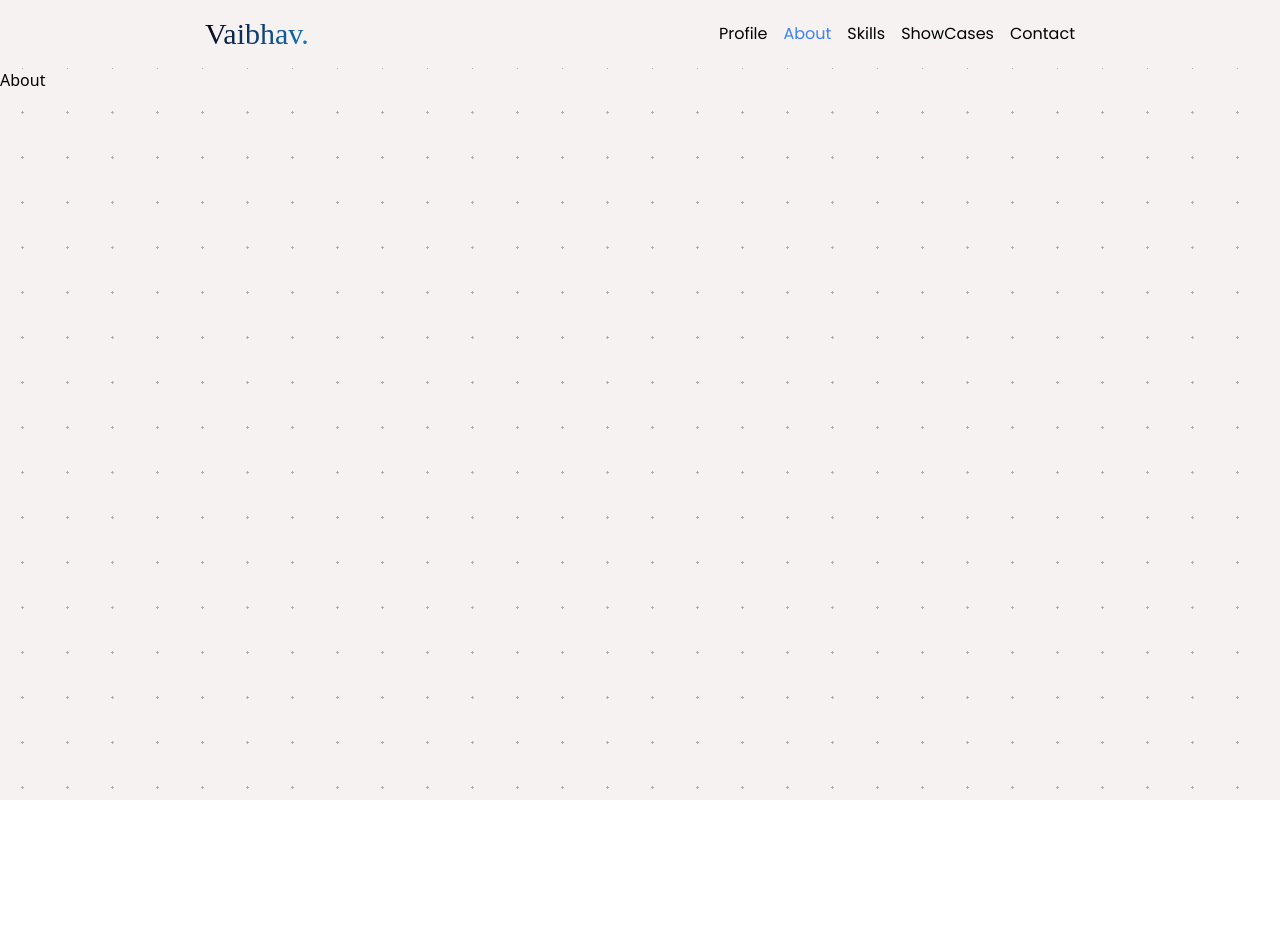
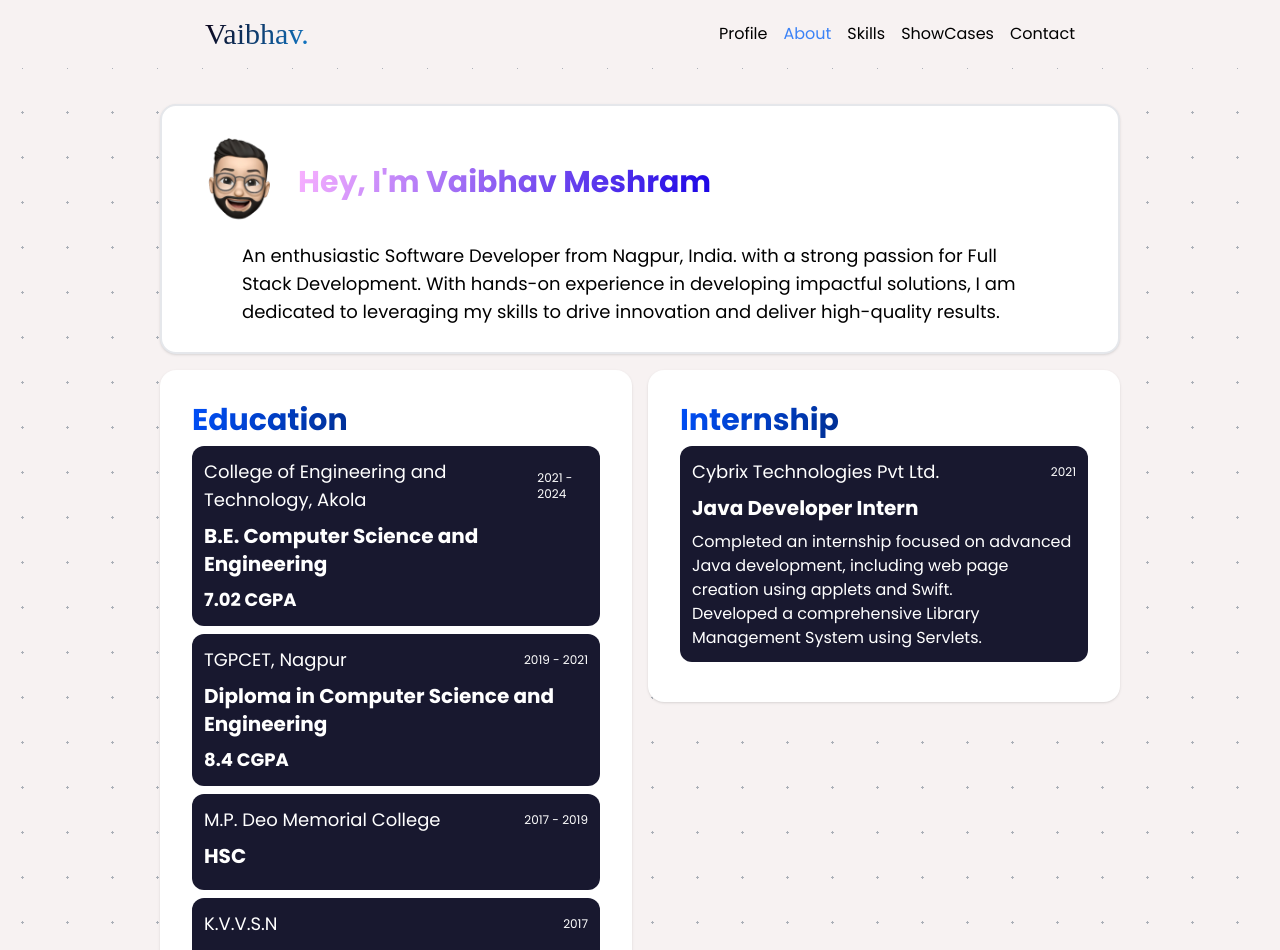
Before and after one commit to JuniorfoxDev/Portfolio, a React (Vite) app: page /About in a window 1280 px wide. Shown: the top 950 px of the page. Before the commit the page ends 800 px from the top, so only its background shows below. Built offline with nearby package versions, Linux system fonts and the light colour scheme; a web font is replaced by a local one.

Commit message:
git push

```diff
--- a/src/Pages/About.jsx
+++ b/src/Pages/About.jsx
@@ -1,7 +1,64 @@
-
+import img1 from "../assets/avtar.png"
 const About = () => {
   return (
-    <div>About</div>
+    <div className="h-[100vh] px-4 md:px-40 py-5 text-white">
+        <div className="bg-white p-4 w-full rounded-2xl md:h-[250px] border-2 border-card-border shadow hover:shadow-xl text-black my-4">
+          <div className="flex items-center">
+          <img src={img1} alt="" className="w-[120px] h-[120px]"/>
+          <h2 className="font-poppins font-bold text-xl md:text-3xl bg-ab-text bg-clip-text text-transparent">Hey, I'm Vaibhav Meshram</h2>
+          </div>
+          <p className="px-4 md:px-16 text-lg font-poppins">An enthusiastic Software Developer from Nagpur, India. with a strong passion for Full Stack Development. With hands-on experience in developing impactful solutions, I am dedicated to leveraging my skills to drive innovation and deliver high-quality results.</p>
+        </div>
+        <div className="flex flex-col md:flex-row gap-4 justify-between ">
+          <div className="bg-white p-8 h-full w-full rounded-2xl text-black shadow hover:shadow-xl">
+            <h2 className="font-poppins font-bold text-3xl bg-a-text bg-clip-text text-transparent">Education</h2>
+            <div className="bg-[#18182F] p-3 rounded-xl my-2 w-full h-full hover:scale-105 duration-300">
+                <div className="flex items-center gap-6">
+                  <h2 className="font-poppins text-white text-lg">College of Engineering and Technology, Akola</h2>
+                  <h5 className="font-poppins text-white text-xs">2021 - 2024</h5>
+                </div>
+                <p className="my-2 font-poppins font-bold text-white text-xl">B.E. Computer Science and Engineering</p>
+                <p className="font-poppins font-bold text-white text-lg">7.02 CGPA</p>
+            </div>
+            <div className="bg-[#18182F] p-3 rounded-xl my-2 w-full h-full hover:scale-105 duration-300">
+                <div className="flex items-center justify-between gap-6">
+                  <h2 className="font-poppins text-white text-lg">TGPCET, Nagpur</h2>
+                  <h5 className="font-poppins text-white text-xs">2019 - 2021</h5>
+                </div>
+                <p className="my-2 font-poppins font-bold text-white text-xl">Diploma in Computer Science and Engineering</p>
+                <p className="font-poppins font-bold text-white text-lg"> 8.4 CGPA</p>
+            </div>
+            <div className="bg-[#18182F] p-3 rounded-xl my-2 w-full h-full hover:scale-105 duration-300">
+                <div className="flex items-center justify-between gap-6">
+                  <h2 className="font-poppins text-white text-lg">M.P. Deo Memorial College</h2>
+                  <h5 className="font-poppins text-white text-xs">2017 - 2019</h5>
+                </div>
+                <p className="my-2 font-poppins font-bold text-white text-xl">HSC</p>
+                <p className="font-poppins font-bold text-white text-lg"></p>
+            </div>
+            <div className="bg-[#18182F] p-3 rounded-xl my-2 w-full h-full hover:scale-105 duration-300">
+                <div className="flex items-center justify-between gap-6">
+                  <h2 className="font-poppins text-white text-lg">K.V.V.S.N</h2>
+                  <h5 className="font-poppins text-white text-xs">2017</h5>
+                </div>
+                <p className="my-2 font-poppins font-bold text-white text-xl">SSC</p>
+                <p className="font-poppins font-bold text-white text-lg"></p>
+            </div>
+          </div>
+          <div className="bg-white p-8 h-full w-full rounded-2xl shadow hover:shadow-xl">
+          <h2 className="font-poppins font-bold text-3xl bg-a-text bg-clip-text text-transparent">Internship</h2>
+          <div className="bg-[#18182F] p-3 rounded-xl my-2 w-full h-full hover:scale-105 duration-300">
+                <div className="flex items-center justify-between gap-6">
+                  <h2 className="font-poppins text-white text-lg">Cybrix Technologies Pvt Ltd.</h2>
+                  <h5 className="font-poppins text-white text-xs">2021</h5>
+                </div>
+                <p className="my-2 font-poppins font-bold text-white text-xl">Java Developer Intern</p>
+                <p className="font-poppins font-normal text-white text-base">Completed an internship focused on advanced Java development, including web page creation using applets and Swift.</p>
+                <p className="font-poppins font-normal text-white text-base">Developed a comprehensive Library Management System using Servlets.</p>
+            </div>
+          </div>
+        </div>
+    </div>
   )
 }
 
--- a/src/Pages/Home.jsx
+++ b/src/Pages/Home.jsx
@@ -50,7 +50,7 @@ const Home = () => {
           <div className="rounded-2xl bg-white p-6 shadow hover:shadow-xl">
             <div className="flex items-center flex-col md:flex-row ">
               <img src={img1} alt="" className="w-[140px] " />
-              <p className="text-base font-poppins text-wrap">I&#39;m <strong>Vaibhav</strong>, An enthusiastic Software Developer from Nagpur, India, with a strong passion for Full Stack Development. With hands-on experience in developing impactful solutions, I am dedicated to leveraging my skills to drive innovation and deliver high-quality results.</p>
+              <p className="text-base font-poppins text-wrap">I&#39;m <strong>Vaibhav</strong>, An enthusiastic Software Developer from Nagpur, India. with a strong passion for Full Stack Development. With hands-on experience in developing impactful solutions, I am dedicated to leveraging my skills to drive innovation and deliver high-quality results.</p>
             </div>
           </div>
         </div>
--- a/tailwind.config.js
+++ b/tailwind.config.js
@@ -14,6 +14,9 @@ export default {
         'nav-text':'linear-gradient(115deg, #0c0014, #117aca)',
         'box-text': 'linear-gradient(115deg, #3c8ce7, #00eaff)',
         'image': 'url(`https://devakshay.vercel.app/media/Topographic-EZTJWYCO.svg`)',
+        'ab-text': 'linear-gradient(115deg, #fab2ff, #1904e5)',
+        'card-border':'linear-gradient(115deg, #5efce8, #736efe)',
+        'a-text': 'linear-gradient(115deg, #004ff9, #000000)',
       },
       backgroundClip : {
         'text' : 'text',
```
